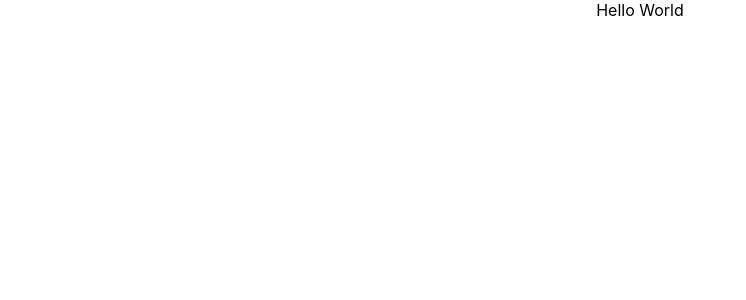
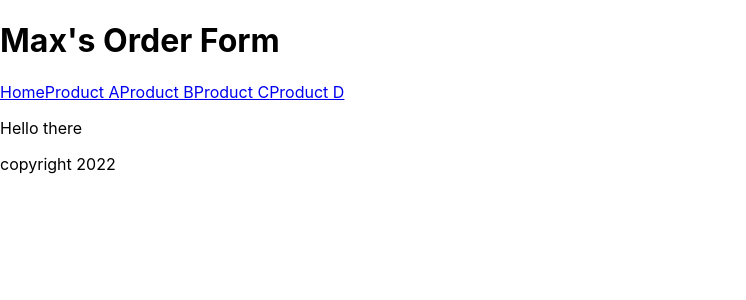
Before and after one commit to MaxwellChrist/Practice, a React (Create React App) app in the folder form-practice/: page /orderForm/1 in a window 1280 px wide. Shown: the top 300 px of the page, without its empty margins (0-746 px from the left). Built offline with nearby package versions, Linux system fonts and the light colour scheme.

Commit message:
set up index.js correctly according to v18 standard. Built App.js to mimic a form page. Built component folder with Form component to ensure form is working as intended

```diff
--- a/form-practice/src/App.js
+++ /dev/null
@@ -1,11 +0,0 @@
-import './App.css';
-
-function App() {
-  return (
-    <div className="App">
-      Hello World
-    </div>
-  );
-}
-
-export default App;
--- /dev/null
+++ b/form-practice/src/App.jsx
@@ -0,0 +1,35 @@
+import './App.css';
+import React from 'react';
+import {Routes, Route, Link} from 'react-router-dom'
+import Form from './component/Form';
+
+function App() {
+  return (
+    <>
+      <header>
+        <h1>Max's Order Form</h1>
+      </header>
+      <nav>
+        <Link to="/">Home</Link>
+        <Link to="/orderForm/A">Product A</Link>
+        <Link to="/orderForm/B">Product B</Link>
+        <Link to="/orderForm/C">Product C</Link>
+        <Link to="/orderForm/D">Product D</Link>
+      </nav>
+      <main>
+        <Routes>
+          <Route exact path="/" element={<h2>This is the home page</h2>} />
+
+          <Route exact path="/orderForm/:model" element={<Form />} />
+
+          <Route exact path="/contact" />
+        </Routes>
+      </main>
+      <footer>
+        copyright 2022
+      </footer>
+    </>
+  );
+}
+
+export default App;
--- /dev/null
+++ b/form-practice/src/component/Form.jsx
@@ -0,0 +1,13 @@
+import React from "react"
+
+const Form = (props) => {
+    console.log(props)
+
+    return (
+        <>
+            <p>Hello there</p>
+        </>
+    )
+}
+
+export default Form
--- a/form-practice/src/index.js
+++ b/form-practice/src/index.js
@@ -1,9 +1,15 @@
-import React from 'react';
-import ReactDOM from 'react-dom/client';
+import React from "react";
+// import ReactDOM from "react-dom/client";
+import {createRoot} from "react-dom/client";
+import { BrowserRouter as Router} from 'react-router-dom'
 import './index.css';
 import App from './App';
 
-const root = ReactDOM.createRoot(document.getElementById('root'));
+// const root = ReactDOM.createRoot(document.getElementById('root'));
+const container = document.getElementById('root')
+const root = createRoot(container)
 root.render(
-  <App />
+  <Router>
+    <App />
+  </Router>,
 );
```
Also changed, not shown: 1 other file (tests, documents, lock files or other folders).
